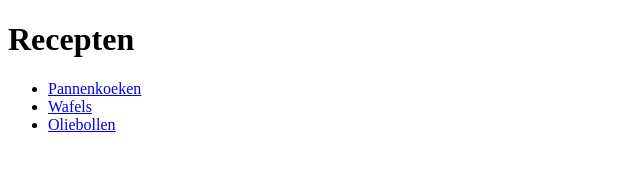
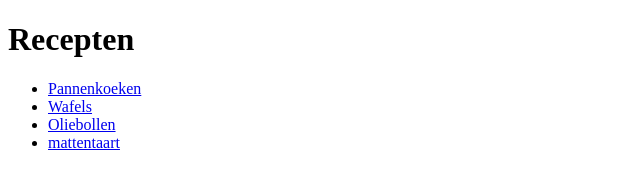
Before and after one commit to afafongit/recepten, a plain HTML site: page index.html in a window 1280 px wide. Shown: the full height of the page, 0-640 px from the left. Drawn offline with Linux system fonts and the light colour scheme.

Commit message:
index naar mattentaart

```diff
--- a/index.html
+++ b/index.html
@@ -7,11 +7,14 @@
 <body>
 	<h1>Recepten</h1>
 	<nav>
+
 		<ul>
 			<li><a href="pannenkoeken.html">Pannenkoeken</a></li>
 			<li><a href="wafels.html">Wafels</a></li>
 			<li><a href="oliebollen.html">Oliebollen</a></li>
-		</ul>
+
+        <li><a href="mattentaart.html">mattentaart</a></li>
+        </ul>
 	</nav>
 </body>
 </html>
```
